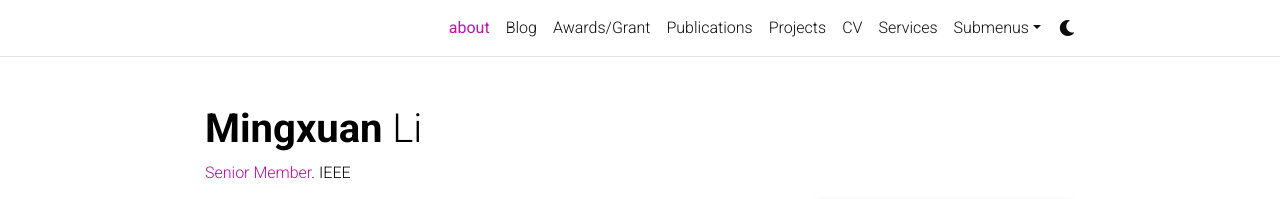
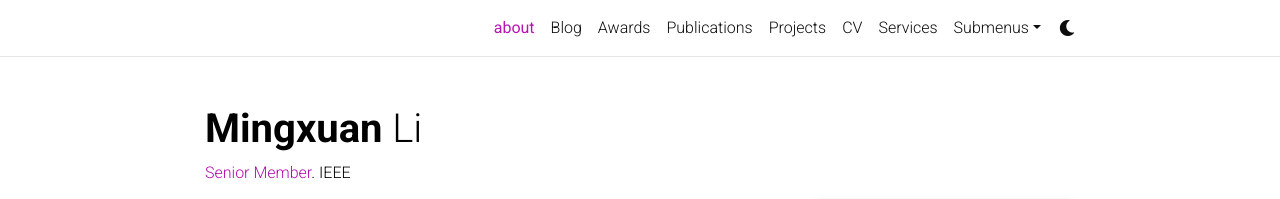
Before and after one commit to limx59/limx59.github.io, a Jekyll site: the page built from _pages/about.md, in a window 1280 px wide. Shown: the top 199 px of the page. Built offline with Jekyll 4.4.1, drawn with Linux system fonts in a browser that asks for light colours; full-size pictures stand in for the smaller copies a plugin makes; emoji names are drawn with the system emoji font; comment, search, counter and statistics services are not loaded; a style sheet for code colours, icons or effects is not loaded.

Commit message:
Update awards.md

```diff
--- a/_pages/awards.md
+++ b/_pages/awards.md
@@ -1,7 +1,7 @@
 ---
-layout: archive
+layout: page
 permalink: /Awards/
-title: Awards/Grant
+title: Awards
 nav: true
 ---
 
```
